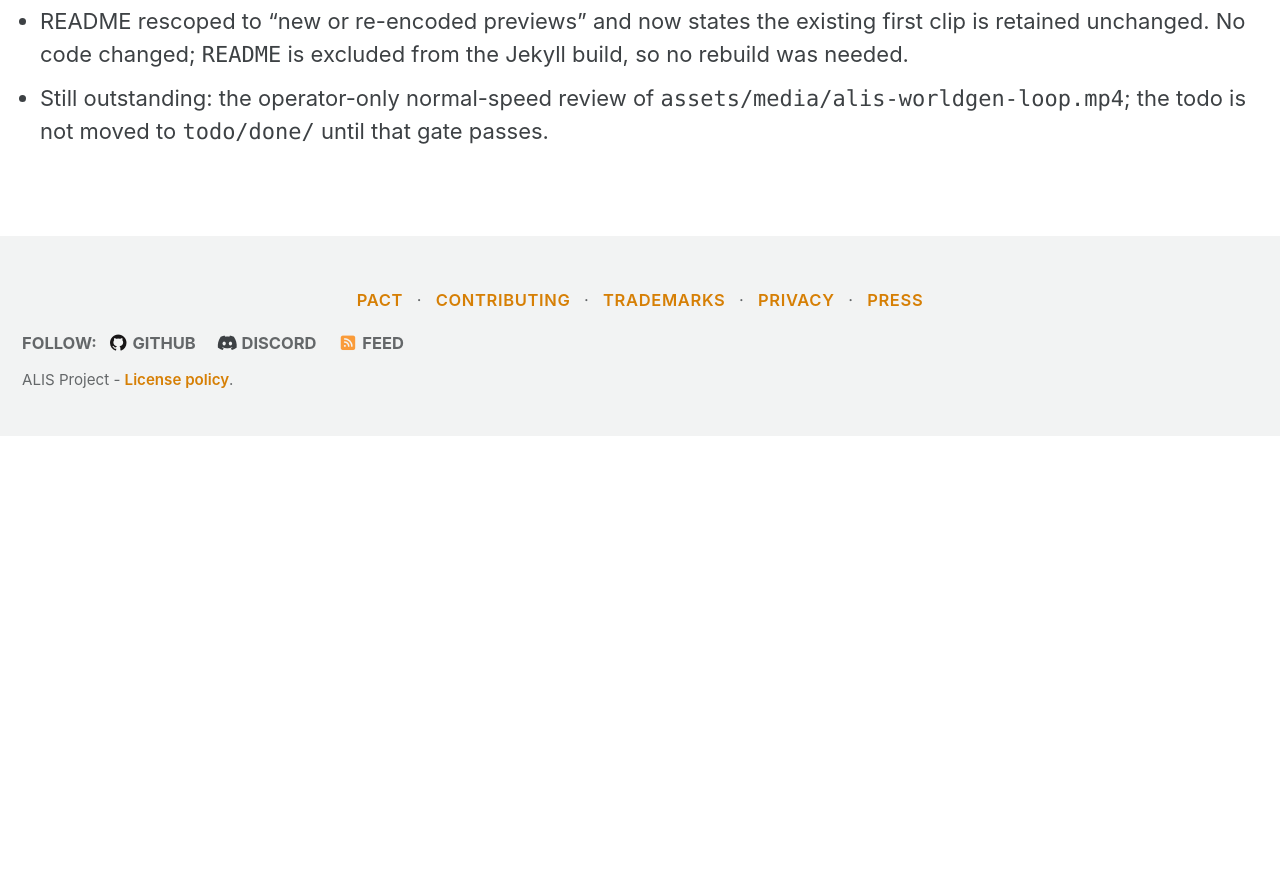
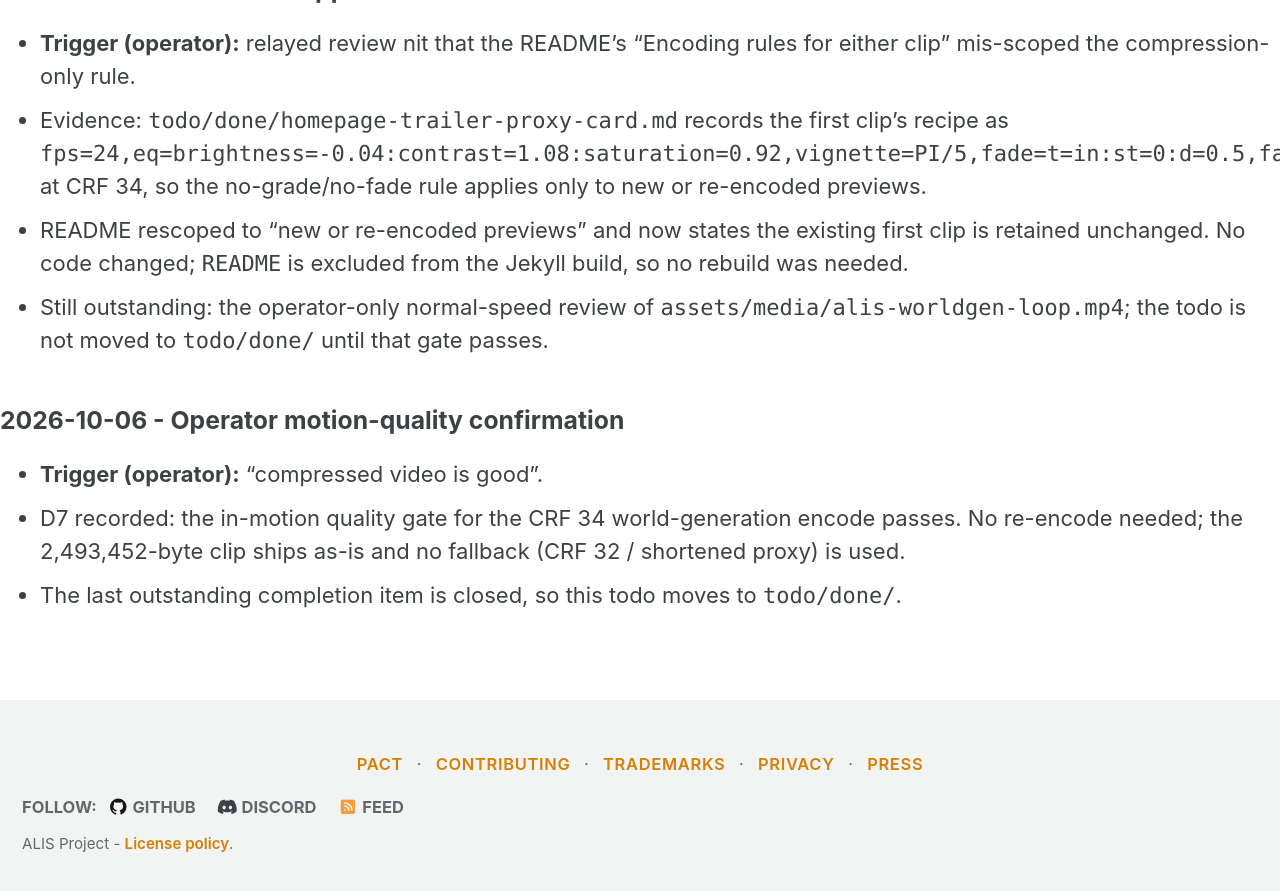
Before and after one commit to fallintodusk/fallintodusk.github.io, a Jekyll site: the page built from todo/done/homepage-trailer-dual-video.md, in a window 1280 px wide and 900 px high, scrolled down 17801 px. Shown: the top 891 px of the window. Built offline with Jekyll 4.4.1, drawn with Linux system fonts in a browser that asks for light colours; cached includes are drawn as plain includes; our own code applies the rules of GitHub Pages for plain Markdown files; before the commit the page ends 18237 px from its top, so only the background shows below that; some of the changed text lies outside the part shown.

Commit message:
Update homepage trailer dual-video to DONE status after final operator quality review
The implementation now includes:
- Finalized video quality review (CRF 34 world-generation preview passes)
- Updated status to DONE with all outstanding items resolved
- Completed all listed tasks including:
  - Dot styles in custom Sass
  - JS loading in custom head include
  - Documentation updates in README.md
- Finalized verification matrix and operator confirmation for in-motion CRF 34 review

The todo now reflects complete implementation with no remaining operator-only review items.

```diff
--- a/todo/homepage-trailer-dual-video.md
+++ b/todo/done/homepage-trailer-dual-video.md
@@ -1,6 +1,6 @@
 # Homepage dual-video trailer carousel
 
-**Status:** IMPLEMENTED — machine verification PASS; one operator-only item outstanding (in-motion CRF 34 review)
+**Status:** DONE
 **Scope:** Homepage trailer card (`index.html`), custom Sass, custom head include, new homepage JS, `assets/media`, `.gitattributes`
 **Stable documentation owner:** root `README.md` (proposed short "Homepage preview media" section). No existing stable doc owns the served preview clips; the recipe currently lives only in the completed `todo/done/homepage-trailer-proxy-card.md`.
 
@@ -53,6 +53,10 @@
   - Effect: fixes the frame-rate rules and the fallback ladder; keeps implementation gated.
   - Reason: not stated
   - Date/source: 2026-10-06 operator request (relayed review)
+- **D7** The compressed world-generation preview is visually good at normal speed; the in-motion CRF 34 quality gate passes.
+  - Effect: closes the last outstanding completion item; the 2,493,452-byte CRF 34 encode is accepted and no re-encode is needed.
+  - Reason: "compressed video is good"
+  - Date/source: 2026-10-06 operator confirmation
 
 ### Operator gates
 
@@ -208,7 +212,7 @@
 - [x] Add dot styles to `_sass/custom/_trailer_custom.scss` using theme variables: `.alis-trailer-dots` `position:absolute; bottom; z-index:3; left:50%; transform:translateX(-50%)`; render only when not `hidden` (`:not([hidden]){display:flex}` or a `[hidden]{display:none}` rule); each button ≥44x44 px with a small `::before` dot; add `transition:none` for the dot under the existing `prefers-reduced-motion` block.
 - [x] Load the JS in `_includes/head/custom.html` with `defer` and `?v={{ site.time | date: '%s' }}`.
 - [x] Update root `README.md` per [Documentation plan](#documentation-plan).
-- [x] Run the machine verification matrix and review the final diff against this todo. The subjective in-motion CRF 34 review is operator-only and remains outstanding (see [Review record](#review-record)).
+- [x] Run the machine verification matrix and review the final diff against this todo. The operator confirmed the in-motion CRF 34 review (D7).
 
 ## Test-first and verification plan
 
@@ -302,3 +306,9 @@
 - Evidence: `todo/done/homepage-trailer-proxy-card.md` records the first clip's recipe as `fps=24,eq=brightness=-0.04:contrast=1.08:saturation=0.92,vignette=PI/5,fade=t=in:st=0:d=0.5,fade=t=out:st=40.3:d=0.8` at CRF 34, so the no-grade/no-fade rule applies only to new or re-encoded previews.
 - README rescoped to "new or re-encoded previews" and now states the existing first clip is retained unchanged. No code changed; `README` is excluded from the Jekyll build, so no rebuild was needed.
 - Still outstanding: the operator-only normal-speed review of `assets/media/alis-worldgen-loop.mp4`; the todo is not moved to `todo/done/` until that gate passes.
+
+### 2026-10-06 - Operator motion-quality confirmation
+
+- **Trigger (operator):** "compressed video is good".
+- D7 recorded: the in-motion quality gate for the CRF 34 world-generation encode passes. No re-encode needed; the 2,493,452-byte clip ships as-is and no fallback (CRF 32 / shortened proxy) is used.
+- The last outstanding completion item is closed, so this todo moves to `todo/done/`.
```
